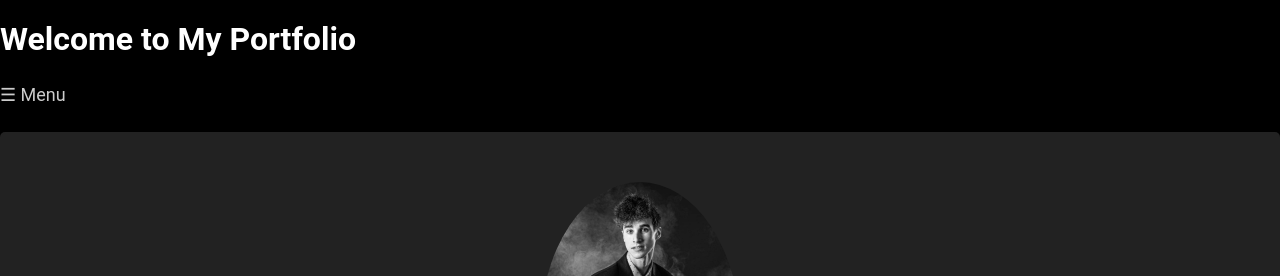
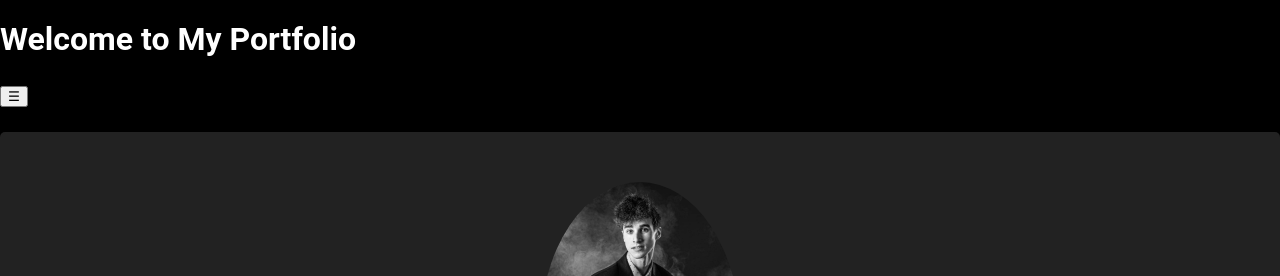
Before and after one commit to BrunoGDZZ/brunogdzz, a Jekyll site: the page built from index.md, in a window 1280 px wide. Shown: the top 276 px of the page. Built offline with Jekyll 4.4.1, drawn with Linux system fonts in a browser that asks for light colours.

Commit message:
Update index.md

```diff
--- a/index.md
+++ b/index.md
@@ -7,8 +7,10 @@ layout: default
 
 <h1>Welcome to My Portfolio</h1>
 
-<!-- Sidebar Button -->
-<span onclick="openNav()">☰ Menu</span>
+<!-- Hamburger Menu Button -->
+<button class="menu-btn" onclick="openNav()">
+    &#9776; <!-- Hamburger icon (☰) -->
+</button>
 
 <!-- Sidebar -->
 <div id="mySidebar" class="sidebar">
```
